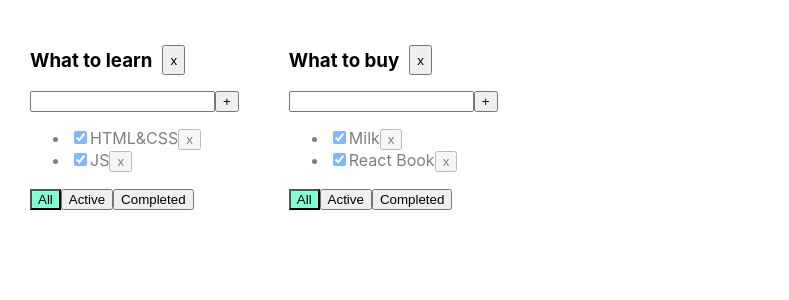
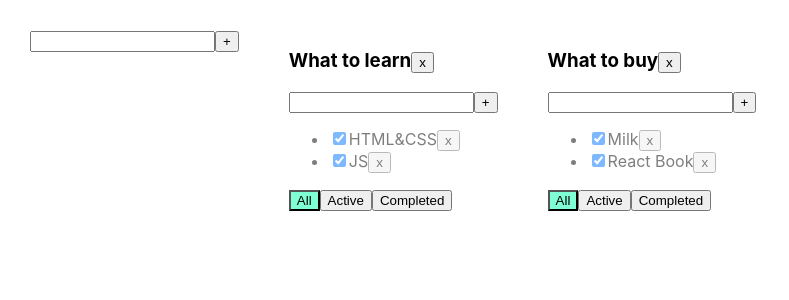
Before and after one commit to Photi31/ToDo_Tuesday, a React (Create React App) app: page / in a window 1280 px wide. Shown: the top 300 px of the page, without its empty margins (0-789 px from the left). Built offline with nearby package versions, Linux system fonts and the light colour scheme.

Commit message:
Finish lesson 2 in Tuesday

```diff
--- /dev/null
+++ b/src/AddItemForm.tsx
@@ -0,0 +1,40 @@
+import React, {ChangeEvent, KeyboardEvent, useState} from "react";
+
+type AddItemFormPropsType = {
+    addItem: (title: string) => void
+}
+export const AddItemForm = (props: AddItemFormPropsType) => {
+    let [title, setTitle] = useState("")
+    let [error, setError] = useState<string | null>(null)
+
+    const addItem = () => {
+        let newTitle = title.trim();
+        if (newTitle !== "") {
+            props.addItem(newTitle);
+            setTitle("");
+        } else {
+            setError("Title is required");
+        }
+    }
+
+    const onChangeHandler = (e: ChangeEvent<HTMLInputElement>) => {
+        setTitle(e.currentTarget.value)
+    }
+
+    const onKeyPressHandler = (e: KeyboardEvent<HTMLInputElement>) => {
+        setError(null);
+        if (e.charCode === 13) {
+            addItem();
+        }
+    }
+
+    return <div>
+        <input value={title}
+               onChange={onChangeHandler}
+               onKeyPress={onKeyPressHandler}
+               className={error ? "error" : ""}
+        />
+        <button onClick={addItem}>+</button>
+        {error && <div className="error-message">{error}</div>}
+    </div>
+}
--- a/src/App.tsx
+++ b/src/App.tsx
@@ -2,6 +2,7 @@ import React, {useState} from 'react';
 import './App.css';
 import {TaskType, Todolist} from './Todolist';
 import {v1} from 'uuid';
+import {AddItemForm} from "./AddItemForm";
 
 export type FilterValuesType = "all" | "active" | "completed";
 type TodolistType = {
@@ -44,7 +45,6 @@ function App() {
         // засетаем в стейт копию объекта, чтобы React отреагировал перерисовкой
         setTasks({...tasks});
     }
-
     function addTask(title: string, todolistId: string) {
         let task = {id: v1(), title: title, isDone: false};
         //достанем нужный массив по todolistId:
@@ -54,7 +54,6 @@ function App() {
         // засетаем в стейт копию объекта, чтобы React отреагировал перерисовкой
         setTasks({...tasks});
     }
-
     function changeStatus(id: string, isDone: boolean, todolistId: string) {
         //достанем нужный массив по todolistId:
         let todolistTasks = tasks[todolistId];
@@ -67,7 +66,6 @@ function App() {
             setTasks({...tasks});
         }
     }
-
     function changeFilter(value: FilterValuesType, todolistId: string) {
         let todolist = todolists.find(tl => tl.id === todolistId);
         if (todolist) {
@@ -75,7 +73,6 @@ function App() {
             setTodolists([...todolists])
         }
     }
-
     function removeTodolist(id: string) {
         // засунем в стейт список тудулистов, id которых не равны тому, который нужно выкинуть
         setTodolists(todolists.filter(tl => tl.id != id));
@@ -85,8 +82,37 @@ function App() {
         setTasks({...tasks});
     }
 
+    function addTodolist(title: string) {
+        let newTodolistId = v1()
+        let newTodolist: TodolistType = {id: newTodolistId, title: title, filter: 'all'}
+        setTodolists([newTodolist, ...todolists])
+        setTasks({...tasks, [newTodolistId]: []})
+    }
+    function changeTaskTitle(taskId: string, newTitle:string, todolistID: string) {
+        //достанем нужный массив по todolistId:
+        let todolistTasks = tasks[todolistID];
+        // найдём нужную таску:
+        let task = todolistTasks.find(t => t.id === taskId);
+        //изменим таску, если она нашлась
+        if (task) {
+            task.title = newTitle;
+            // засетаем в стейт копию объекта, чтобы React отреагировал перерисовкой
+            setTasks({...tasks});
+        }
+    }
+    function changeTodolistTitle(newTitle:string, todolistID: string) {
+        let todo = todolists.find(t => t.id === todolistID);
+        //изменим таску, если она нашлась
+        if (todo) {
+            todo.title = newTitle;
+            // засетаем в стейт копию объекта, чтобы React отреагировал перерисовкой
+            setTodolists([...todolists]);
+        }
+    }
+
     return (
         <div className="App">
+            <AddItemForm addItem={addTodolist}/>
             {
                 todolists.map(tl => {
                     let allTodolistTasks = tasks[tl.id];
@@ -110,6 +136,8 @@ function App() {
                         changeTaskStatus={changeStatus}
                         filter={tl.filter}
                         removeTodolist={removeTodolist}
+                        changeTaskTitle={changeTaskTitle}
+                        changeTodolistTitle={changeTodolistTitle}
                     />
                 })
             }
--- /dev/null
+++ b/src/EditableSpan.tsx
@@ -0,0 +1,32 @@
+import React, {ChangeEvent, useState} from "react";
+
+type EditableSpanPropsType = {
+    value: string
+    onChange: (newTitle: string) => void
+}
+export const EditableSpan = (props: EditableSpanPropsType) => {
+
+    let [editMode, setEditMode] = useState(false)
+    let [title, setTitle] = useState(props.value)
+
+    const activateEditeMode = () => {
+        setEditMode(true)
+        setTitle(props.value)
+    }
+    const activateViewMode = () => {
+        setEditMode(false)
+        props.onChange(title)
+    }
+    const onChangeHandler = (e: ChangeEvent<HTMLInputElement>) => {
+        setTitle(e.currentTarget.value)
+    }
+
+
+    return editMode
+        ? <input value={title}
+                 onChange={onChangeHandler}
+                 onBlur={activateViewMode}
+                 autoFocus/>
+        : <span onDoubleClick={activateEditeMode}>{props.value}</span>
+
+}
--- a/src/Todolist.tsx
+++ b/src/Todolist.tsx
@@ -1,5 +1,7 @@
-import React, {ChangeEvent, KeyboardEvent, useState} from 'react';
+import React, {ChangeEvent} from 'react';
 import {FilterValuesType} from './App';
+import {AddItemForm} from "./AddItemForm";
+import {EditableSpan} from "./EditableSpan";
 
 export type TaskType = {
     id: string
@@ -11,71 +13,51 @@ type PropsType = {
     id: string
     title: string
     tasks: Array<TaskType>
-    removeTask: (id: string, todolistID: string) => void
-    changeFilter: (value: FilterValuesType, todolistId:string) => void
-    addTask: (title: string, todolistID: string) => void
-    changeTaskStatus: (taskId: string, isDone: boolean, todolistID: string) => void
+    removeTask: (taskId: string, todolistId: string) => void
+    changeFilter: (value: FilterValuesType, todolistId: string) => void
+    addTask: (title: string, todolistId: string) => void
+    changeTaskStatus: (id: string, isDone: boolean, todolistId: string) => void
+    removeTodolist: (id: string) => void
     filter: FilterValuesType
-    removeTodolist: (id: string) => void
+    changeTaskTitle: (taskId: string, newTitle: string, todolistID: string) => void
+    changeTodolistTitle: (newTitle: string, todolistID: string) => void
 }
 
 export function Todolist(props: PropsType) {
 
-    let [title, setTitle] = useState("")
-    let [error, setError] = useState<string | null>(null)
-
-    const addTask = () => {
-        if (title.trim() !== "") {
-            props.addTask(title.trim(), props.id);
-            setTitle("");
-        } else {
-            setError("Title is required");
-        }
+    const addTask = (title:string) => {
+        props.addTask(title, props.id)
     }
 
-    const onChangeHandler = (e: ChangeEvent<HTMLInputElement>) => {
-        setTitle(e.currentTarget.value)
-    }
-
-    const onKeyPressHandler = (e: KeyboardEvent<HTMLInputElement>) => {
-        setError(null);
-        if (e.charCode === 13) {
-            addTask();
-        }
+    const removeTodolist = () => props.removeTodolist(props.id)
+    const changeTodolistTitle = (newTitle: string) => {
+        props.changeTodolistTitle(newTitle, props.id)
     }
 
     const onAllClickHandler = () => props.changeFilter("all", props.id);
     const onActiveClickHandler = () => props.changeFilter("active", props.id);
     const onCompletedClickHandler = () => props.changeFilter("completed", props.id);
 
-
     return <div>
-        <div className={'header'}>
-            <h3>{props.title}</h3>
-            <button onClick={()=>props.removeTodolist(props.id)}>x</button>
-        </div>
-        <div>
-            <input value={title}
-                   onChange={onChangeHandler}
-                   onKeyPress={onKeyPressHandler}
-                   className={error ? "error" : ""}
-            />
-            <button onClick={addTask}>+</button>
-            {error && <div className="error-message">{error}</div>}
-        </div>
+        <h3> <EditableSpan value={props.title} onChange={changeTodolistTitle}/>
+            <button onClick={removeTodolist}>x</button>
+        </h3>
+        <AddItemForm addItem={addTask} />
         <ul>
             {
                 props.tasks.map(t => {
                     const onClickHandler = () => props.removeTask(t.id, props.id)
-                    const onChangeHandler = (e: ChangeEvent<HTMLInputElement>) => {
-                        props.changeTaskStatus(t.id, e.currentTarget.checked, props.id);
+                    const onChangeStatusHandler = (e: ChangeEvent<HTMLInputElement>) => {
+                        let newIsDoneValue = e.currentTarget.checked;
+                        props.changeTaskStatus(t.id, newIsDoneValue, props.id);
+                    }
+                    const onChangeTitleHandler = (newValue: string) => {
+                        props.changeTaskTitle(t.id, newValue, props.id)
                     }
 
                     return <li key={t.id} className={t.isDone ? "is-done" : ""}>
-                        <input type="checkbox"
-                               onChange={onChangeHandler}
-                               checked={t.isDone}/>
-                        <span>{t.title}</span>
+                        <input type="checkbox" onChange={onChangeStatusHandler} checked={t.isDone}/>
+                        <EditableSpan value={t.title} onChange={onChangeTitleHandler}/>
                         <button onClick={onClickHandler}>x</button>
                     </li>
                 })
@@ -83,11 +65,14 @@ export function Todolist(props: PropsType) {
         </ul>
         <div>
             <button className={props.filter === 'all' ? "active-filter" : ""}
-                    onClick={onAllClickHandler}>All</button>
+                    onClick={onAllClickHandler}>All
+            </button>
             <button className={props.filter === 'active' ? "active-filter" : ""}
-                    onClick={onActiveClickHandler}>Active</button>
+                    onClick={onActiveClickHandler}>Active
+            </button>
             <button className={props.filter === 'completed' ? "active-filter" : ""}
-                    onClick={onCompletedClickHandler}>Completed</button>
+                    onClick={onCompletedClickHandler}>Completed
+            </button>
         </div>
     </div>
 }
```
